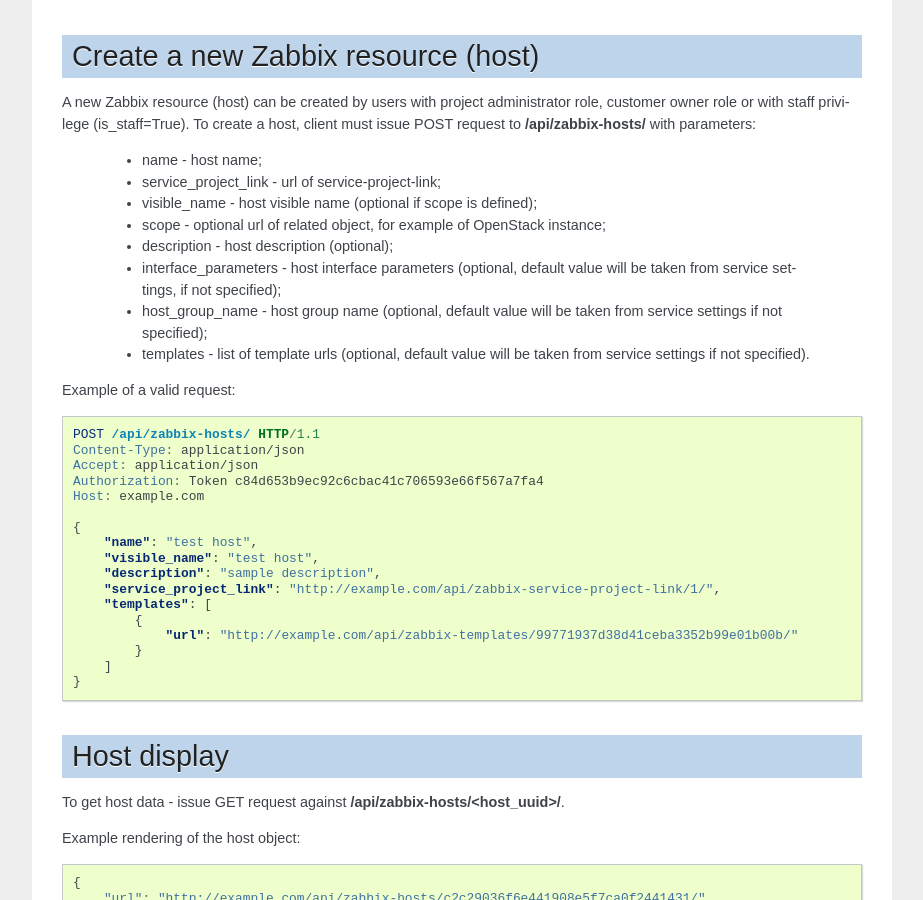
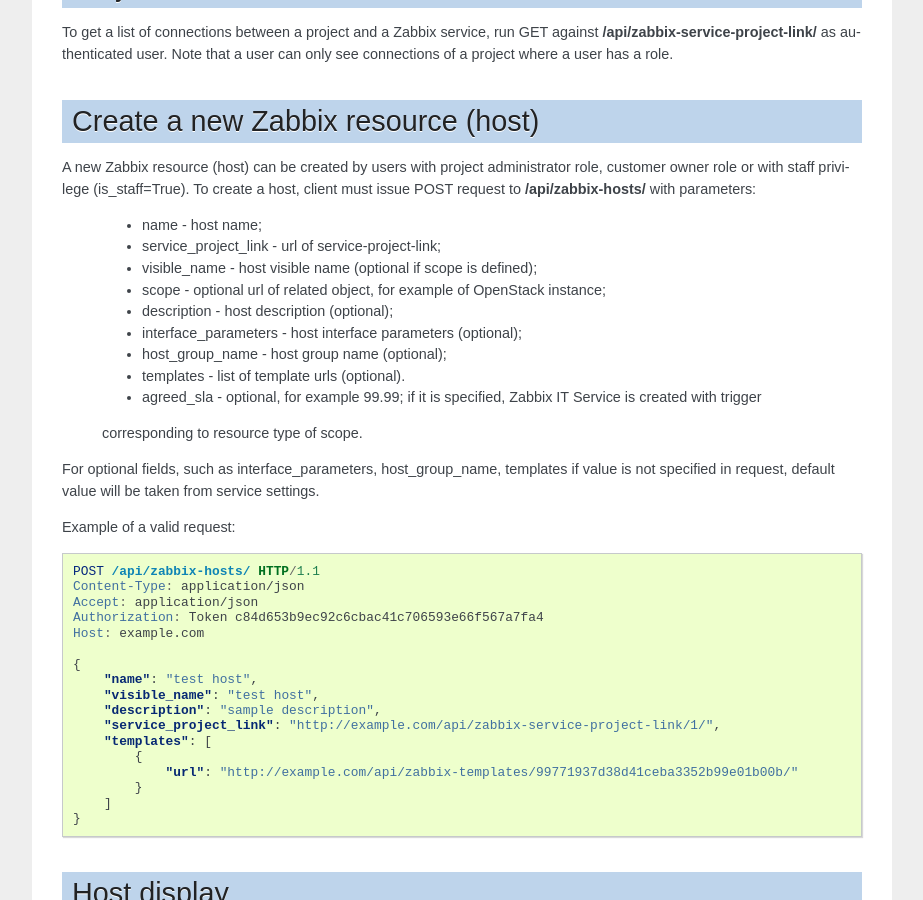
Before and after one commit to opennode/waldur-zabbix, a Sphinx documentation site: the page built from docs/api.rst, in a window 1280 px wide and 900 px high, scrolled down 1395 px. Shown: the whole window, without its empty margins (198-1121 px from the left). Built offline with Sphinx 7.4.7, drawn with Linux system fonts in a browser that asks for light colours; the version number is read from the project's files by our own code; some of the changed text lies outside the part shown.

Commit message:
Fix service initial synchronization. Filter templates by service settings (NC-635)

```diff
--- a/docs/api.rst
+++ b/docs/api.rst
@@ -25,6 +25,9 @@
  - interface_parameters - default parameters for hosts interface. (default: {"dns": "", "ip": "0.0.0.0", "main": 1, "port": "10050", "type": 1, "useip": 1});
  - templates_names - List of Zabbix hosts templates. (default: ["NodeConductor"]);
  - database_parameters - Zabbix database parameters. (default: {"host": "localhost", "port": "3306", "name": "zabbix", "user": "admin", "password": ""})
+ - service_triggers - Map resource type to description of trigger.
+   Then trigger is passed as argument to `service.create` method of Zabbix IT service API.
+   (default: {"OpenStack.Instance": "Missing data about the VM"})
 
 
 Example of a request:
@@ -87,10 +90,13 @@
  - visible_name - host visible name (optional if scope is defined);
  - scope - optional url of related object, for example of OpenStack instance;
  - description - host description (optional);
- - interface_parameters - host interface parameters (optional, default value will be taken from service settings, if
-   not specified);
- - host_group_name - host group name (optional, default value will be taken from service settings if not specified);
- - templates - list of template urls (optional, default value will be taken from service settings if not specified).
+ - interface_parameters - host interface parameters (optional);
+ - host_group_name - host group name (optional);
+ - templates - list of template urls (optional).
+ - agreed_sla - optional, for example 99.99; if it is specified, Zabbix IT Service is created with trigger
+ corresponding to resource type of scope.
+
+For optional fields, such as interface_parameters, host_group_name, templates if value is not specified in request, default value will be taken from service settings.
 
 
 Example of a valid request:
@@ -186,7 +192,9 @@
                     "openstack.vm.disk.size"
                 ]
             }
-        ]
+        ],
+        "agreed_sla": 91.5,
+        "actual_sla": 100.0
     }
 
 
```
Also changed, not shown: 4 other files.
